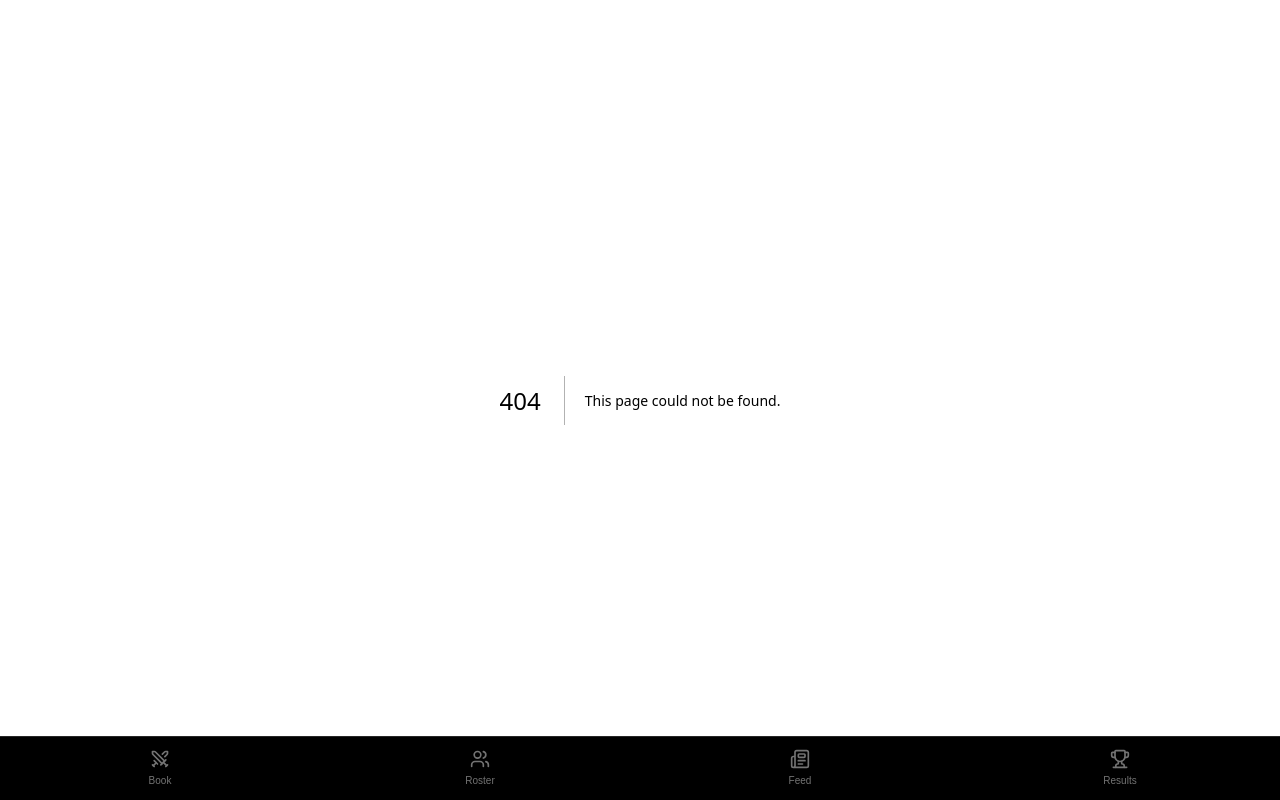
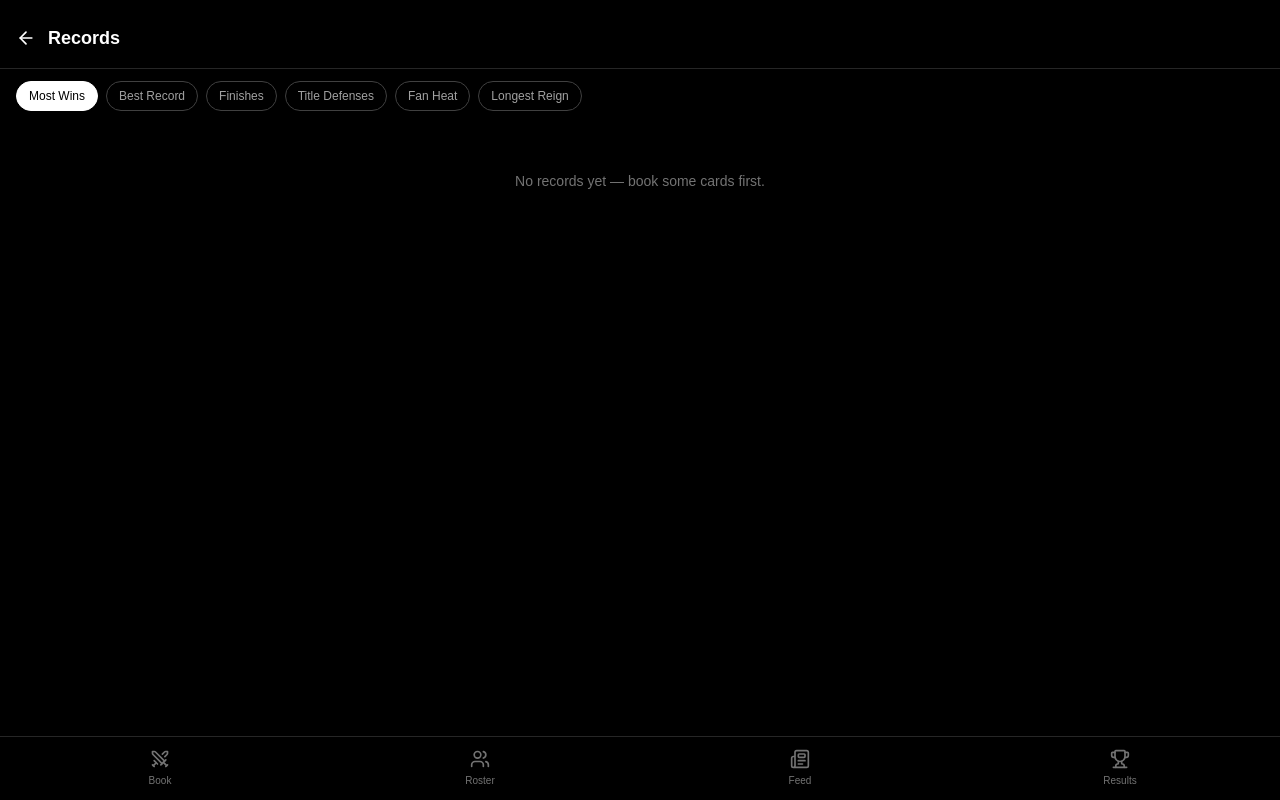
Before and after one commit to primyst/mma-promoter, a Next.js app: page /records in a window 1280 px wide. Before the commit this address had no page. Built offline with nearby package versions, Linux system fonts and the light colour scheme.

Commit message:
Create records/page.tsx

```diff
--- /dev/null
+++ b/src/app/records/page.tsx
@@ -0,0 +1,127 @@
+"use client";
+
+import { useState, useMemo } from "react";
+import { useRouter } from "next/navigation";
+import { useGameStore } from "@/lib/gameStore";
+import {
+  getMostWins,
+  getBestRecord,
+  getMostFinishes,
+  getMostTitleDefenses,
+  getMostFanHeat,
+  getLongestReign,
+  LeaderboardEntry,
+} from "@/lib/records";
+import { ArrowLeft, Medal } from "lucide-react";
+
+// ============================================
+// CATEGORY CONFIG
+// ============================================
+
+type Category =
+  | "wins"
+  | "record"
+  | "finishes"
+  | "defenses"
+  | "heat"
+  | "reign";
+
+const CATEGORIES: { label: string; value: Category }[] = [
+  { label: "Most Wins", value: "wins" },
+  { label: "Best Record", value: "record" },
+  { label: "Finishes", value: "finishes" },
+  { label: "Title Defenses", value: "defenses" },
+  { label: "Fan Heat", value: "heat" },
+  { label: "Longest Reign", value: "reign" },
+];
+
+// ============================================
+// MEDAL COLORS FOR TOP 3
+// ============================================
+
+function medalColor(index: number): string {
+  if (index === 0) return "text-yellow-500";
+  if (index === 1) return "text-neutral-300";
+  if (index === 2) return "text-amber-700";
+  return "text-neutral-600";
+}
+
+// ============================================
+// MAIN SCREEN
+// ============================================
+
+export default function RecordsScreen() {
+  const router = useRouter();
+  const roster = useGameStore((s) => s.roster);
+  const titleHistory = useGameStore((s) => s.titleHistory);
+  const promotion = useGameStore((s) => s.promotion);
+  const [category, setCategory] = useState<Category>("wins");
+
+  const entries: LeaderboardEntry[] = useMemo(() => {
+    switch (category) {
+      case "wins":
+        return getMostWins(roster);
+      case "record":
+        return getBestRecord(roster);
+      case "finishes":
+        return getMostFinishes(roster);
+      case "defenses":
+        return getMostTitleDefenses(titleHistory);
+      case "heat":
+        return getMostFanHeat(roster);
+      case "reign":
+        return getLongestReign(titleHistory, promotion.currentWeek);
+      default:
+        return [];
+    }
+  }, [category, roster, titleHistory, promotion.currentWeek]);
+
+  return (
+    <div className="min-h-screen bg-black text-white pb-24">
+      <div className="px-4 pt-6 pb-4 border-b border-neutral-800 flex items-center gap-3">
+        <button onClick={() => router.back()}>
+          <ArrowLeft className="w-5 h-5" />
+        </button>
+        <h1 className="text-lg font-semibold">Records</h1>
+      </div>
+
+      <div className="flex gap-2 px-4 py-3 overflow-x-auto">
+        {CATEGORIES.map((cat) => (
+          <button
+            key={cat.value}
+            onClick={() => setCategory(cat.value)}
+            className={`px-3 py-1.5 rounded-full text-xs font-medium whitespace-nowrap border ${
+              category === cat.value
+                ? "bg-white text-black border-white"
+                : "border-neutral-700 text-neutral-400"
+            }`}
+          >
+            {cat.label}
+          </button>
+        ))}
+      </div>
+
+      <div className="px-4 space-y-2">
+        {entries.length === 0 && (
+          <p className="text-sm text-neutral-500 text-center mt-12">
+            No records yet — book some cards first.
+          </p>
+        )}
+        {entries.map((entry, index) => (
+          <button
+            key={entry.fighterId + index}
+            onClick={() => router.push(`/fighter/${entry.fighterId}`)}
+            className="w-full flex items-center justify-between bg-neutral-900 border border-neutral-800 rounded-lg px-4 py-3"
+          >
+            <div className="flex items-center gap-3">
+              <Medal className={`w-4 h-4 ${medalColor(index)}`} />
+              <span className="text-xs text-neutral-500 w-4">{index + 1}</span>
+              <span className="font-medium text-sm">{entry.fighterName}</span>
+            </div>
+            <span className="text-xs text-neutral-400">{entry.label}</span>
+          </button>
+        ))}
+      </div>
+    </div>
+  );
+}
```
